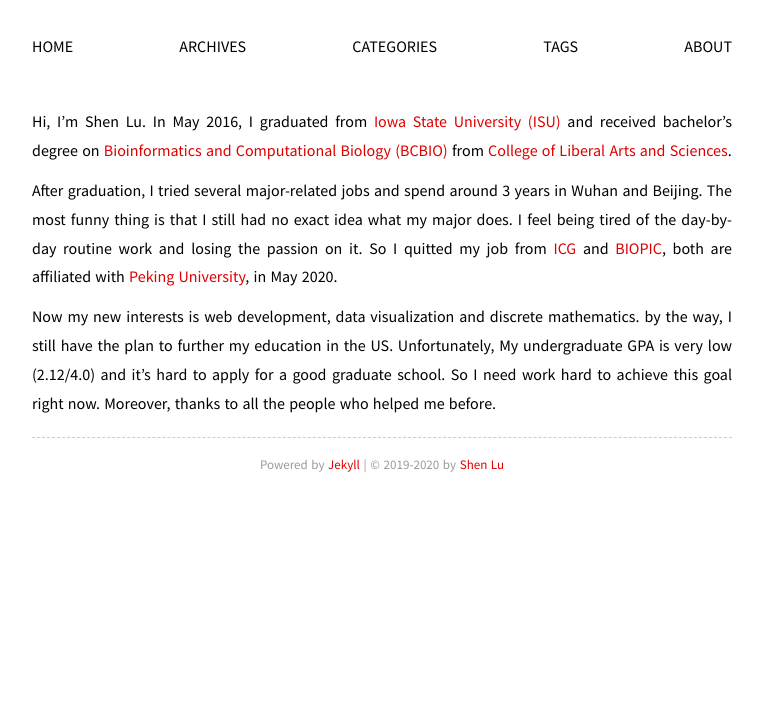
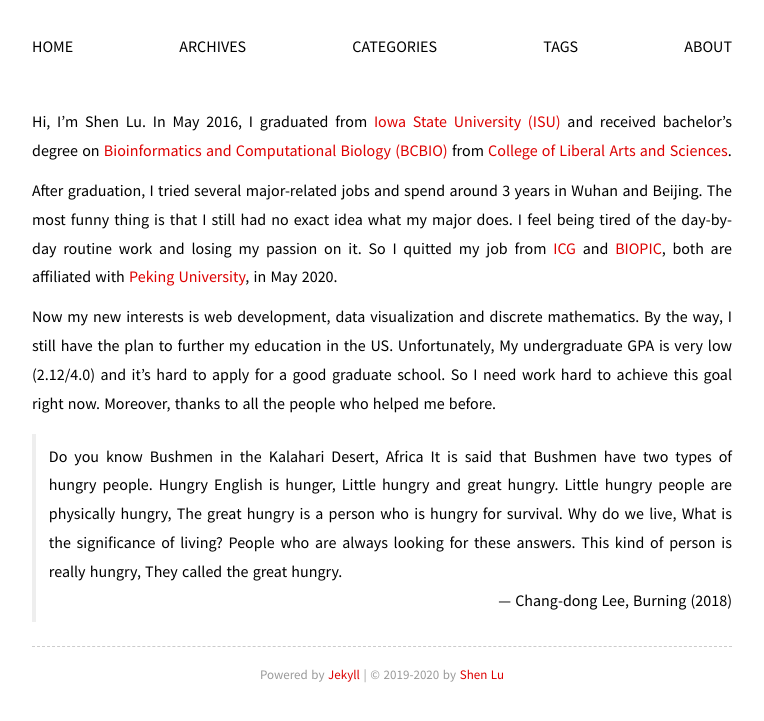
Before and after one commit to shenlu89/shenlu.me, a Jekyll site: the page built from index.md, in a window 1280 px wide. Shown: the top 721 px of the page, without its empty margins (258-1022 px from the left). Built offline with Jekyll 4.4.1, drawn with Linux system fonts in a browser that asks for light colours; nearby versions of some CDN libraries; a style sheet for code colours, icons or effects is not loaded.

Commit message:
add the introduction on home page

```diff
--- a/index.md
+++ b/index.md
@@ -5,6 +5,9 @@
 
 Hi, I'm Shen Lu. In May 2016, I graduated from [Iowa State University (ISU)](https://www.iastate.edu/){:target="_blank"} and received bachelor's degree on [Bioinformatics and Computational Biology (BCBIO)](https://catalog.iastate.edu/azcourses/bcbio/){:target="_blank"} from [College of Liberal Arts and Sciences](https://las.iastate.edu/){:target="_blank"}.
 
-After graduation, I tried several major-related jobs and spend around 3 years in Wuhan and Beijing. The most funny thing is that I still had no exact idea what my major does. I feel being tired of the day-by-day routine work and losing the passion on it. So I quitted my job from [ICG](https://icg.pku.edu.cn/en/){:target="_blank"} and [BIOPIC](https://biopic.pku.edu.cn/english/){:target="_blank"}, both are affiliated with [Peking University](http://english.pku.edu.cn/){:target="_blank"}, in May 2020.
+After graduation, I tried several major-related jobs and spend around 3 years in Wuhan and Beijing. The most funny thing is that I still had no exact idea what my major does. I feel being tired of the day-by-day routine work and losing my passion on it. So I quitted my job from [ICG](https://icg.pku.edu.cn/en/){:target="_blank"} and [BIOPIC](https://biopic.pku.edu.cn/english/){:target="_blank"}, both are affiliated with [Peking University](http://english.pku.edu.cn/){:target="_blank"}, in May 2020.
 
-Now my new interests is web development, data visualization and discrete mathematics. by the way, I still have the plan to further my education in the US. Unfortunately, My undergraduate GPA is very low (2.12/4.0) and it's hard to apply for a good graduate school. So I need work hard to achieve this goal right now. Moreover, thanks to all the people who helped me before.
+Now my new interests is web development, data visualization and discrete mathematics. By the way, I still have the plan to further my education in the US. Unfortunately, My undergraduate GPA is very low (2.12/4.0) and it's hard to apply for a good graduate school. So I need work hard to achieve this goal right now. Moreover, thanks to all the people who helped me before.
+
+>Do you know Bushmen in the Kalahari Desert, Africa It is said that Bushmen have two types of hungry people. Hungry English is hunger, Little hungry and great hungry. Little hungry people are physically hungry, The great hungry is a person who is hungry for survival. Why do we live, What is the significance of living? People who are always looking for these answers. This kind of person is really hungry, They called the great hungry.
+<span style="text-align: right; width:100%; display: block;">—  Chang-dong Lee, Burning (2018)</span>
```
